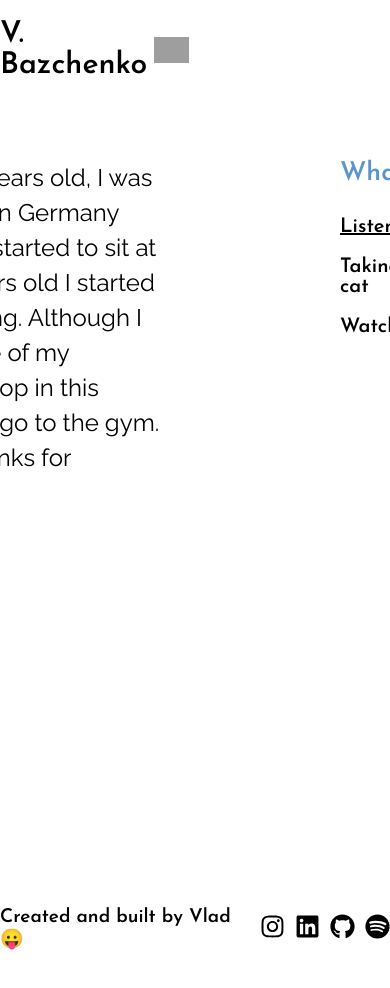
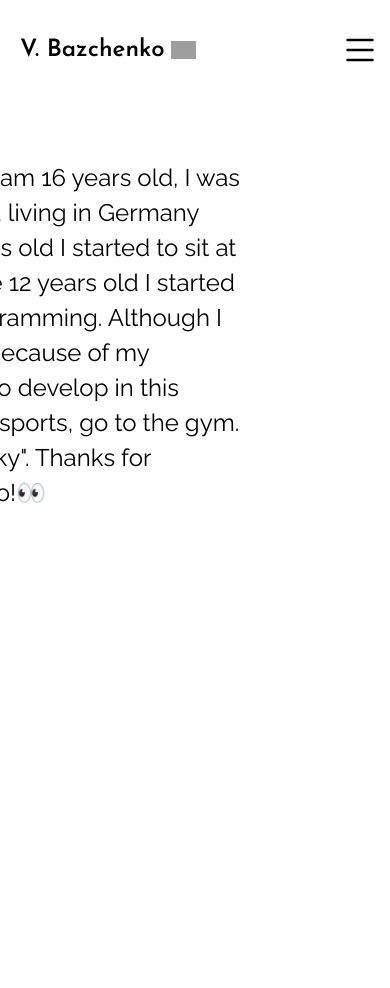
Before and after one commit to wwsqlld/portfolio-vite, a React (Vite) app: page /about in a window 390 px wide. Shown: the top 988 px of the page. After the commit the page ends 854 px from the top, so only its background shows below. Built offline with nearby package versions, Linux system fonts and the light colour scheme; grey boxes are pictures that could not be loaded; a web font is replaced by a local one.

Commit message:
change text

```diff
--- a/src/App.css
+++ b/src/App.css
@@ -30,6 +30,14 @@ body {
 
 
 
+
+
+
+
+
+
+
+
 .navbar {
     top: 0px;
     left: 0px;
@@ -39,6 +47,7 @@ body {
     display: flex;
     justify-content: space-around;
     gap: 200px;
+    align-items: center;
 }
 
 
@@ -65,6 +74,35 @@ body {
     color: black;
     gap: 50px;
 }
+
+.nav-cont-adap {
+  top: 0px;
+  left: 0px;
+  position: absolute;
+  width: 100vw;
+  height: 100vh;
+  display: flex;
+  justify-content: flex-start;
+  align-items: flex-start;                                      ;
+  color: black;
+  gap: 10px;
+  background-color: white;
+  z-index: 56;
+  padding: 80px 0px 0px 30px;
+  display: none;
+
+}
+
+.adap-list {
+  width: 180px;
+  height: 300px;
+  display: flex;
+  flex-direction: column;
+  justify-content: flex-start;
+  z-index: 57;
+}
+
+
 
 .nav-btn {
     cursor: pointer;
@@ -98,6 +136,15 @@ body {
     user-select: none;
 }
 
+.nav-list {
+  display: none;
+}
+
+
+
+
+
+
 /* Home-page */
 
 .home {
@@ -115,19 +162,7 @@ body {
 
 
 
-/* About-page */
 
-.about {
-    width: 100vw;
-    min-height: calc(100vh - 100px);
-    height: fit-content;
-    background-color: white;
-    display: flex;
-    justify-content: flex-start;
-    flex-direction: column;
-    align-items: center;
-    padding-bottom: 10px;
-}
 
 
 
@@ -148,6 +183,10 @@ body {
     display: flex;
     justify-content: center;
     gap: 10px;
+  }
+
+  #first-fr-txt {
+    width: 270px;
   }
 
 
@@ -321,17 +360,28 @@ body {
 
 
 
-    /* Skills-Page */
+/* About-page */
 
+.about {
+    width: 100vw;
+    min-height: calc(100vh - 100px);
+    height: fit-content;
+    background-color: white;
+    display: flex;
+    justify-content: flex-start;
+    flex-direction: column;
+    align-items: center;
+    padding-bottom: 10px;
+}
 
     .about-container {
-      width: 1100px;
+      min-width: 1100px;
+      width: fit-content;
       min-height: 100px;
       height: fit-content;
-
       display: flex;
-      justify-content: flex-start;
-      gap: 180px;
+      justify-content: center;
+      gap: 240px;
       margin-top: 60px;
       padding-left: 30px;
     }
@@ -367,3 +417,82 @@ body {
       margin-bottom: 10px;
       color: #5b95cb ;
     }
+
+    @media screen and (max-width: 1000px) {
+
+      .me-container {
+        width: 500px;
+      }
+
+      .me-container img {
+        width: 220px;
+      }
+
+      #me-general-txt {
+        font-size: 40px;
+      }
+    }
+
+
+    @media screen and (max-width: 800px) {
+
+      .nav-cont {
+        display: none;
+      }
+
+      .nav-list {
+        display:flex;
+        margin-right: 10px;
+        z-index: 100;
+      }
+
+      #logo-txt {
+        font-size: 24px;
+      }
+
+      .logo-cont {
+        margin-left: 20px;
+      }
+
+      .logo-cont img {
+        width: 25px;
+      }
+
+      .navbar {
+        justify-content: space-between;
+        gap: 0px;
+      }
+
+      .nav-cont-adap {
+        display: flex;
+      }
+
+      .nav-btn {
+        height: 70px;
+      }
+
+      #first-fr-txt {
+        font-size: 18px;
+        width: 200px;
+      }
+
+
+      .me-container {
+        width: 400px;
+      }
+
+      .me-container img {
+        width: 180px;
+      }
+
+      #me-general-txt {
+        font-size: 30px;
+      }
+
+
+
+
+
+
+
+    }
--- a/src/App.jsx
+++ b/src/App.jsx
@@ -17,7 +17,7 @@ function App() {
       <Route path='/' element={<Home />} />
       <Route path='/about' element={<About />} />
     </Routes>
-    <Footer />
+    {/* <Footer /> */}
     </>
   )
 }
--- a/src/components/Footer.jsx
+++ b/src/components/Footer.jsx
@@ -45,6 +45,7 @@ const Footer = () => {
       viewport={{
         once: true
       }}
+      id="first-fr-txt"
       ><p>Created and built by Vlad 😛</p></motion.div>
       <motion.div
       initial="initial"
--- a/src/components/Navbar.jsx
+++ b/src/components/Navbar.jsx
@@ -2,31 +2,39 @@ import React, { useState, useEffect } from 'react';
 import { NavLink, Link } from 'react-router-dom';
 import { BsList } from "react-icons/bs";
 import { MdOutlineClose } from "react-icons/md";
+import { motion } from "framer-motion";
 
-import { CSSTransition } from 'react-transition-group';
 import { scroller } from 'react-scroll'
 
 
 const Navbar = () => {
 
-  //  const [isScrolled, setIsScrolled] = useState(false);
+  const [isOpen, setIsOpen] = useState(false);
+
+  const [isVisible, setIsVisible] = useState(true);
 
 
-  //  useEffect(() => {
-  //   const handleScroll = () => {
-  //     if (window.scrollY > 200) {
-  //       setIsScrolled(true);
-  //     } else {
-  //       setIsScrolled(false);
-  //     }
-  //   };
+  const show = {
+    x: 400,
+    display: "none",
+    transition: {
+      duration: 1,
+    }
+  };
 
-  //   window.addEventListener('scroll', handleScroll);
+  const hide = {
+    x: 0,
+    display: "flex",
+    transition: {
+      duration: 1,
+    }
+  };
 
-  //   return () => {
-  //     window.removeEventListener('scroll', handleScroll);
-  //   };
-  // }, []);
+  const handleClick = () => {
+    setIsVisible(!isVisible)
+    setIsOpen(!isOpen)
+  }
+
 
 
   const scrollTo = () => {
@@ -39,10 +47,21 @@ const Navbar = () => {
 
   return (
     <div className="navbar">
+        <motion.div animate={isVisible ? show : hide} className='nav-cont-adap'>
+          <div className='adap-list'>
+            <NavLink to="/" onClick={() => handleClick()} className='nav-btn' style={{ textDecoration: 'none'}} >
+                <p>Home</p>
+            </NavLink>
+            <NavLink to="/about" onClick={() => handleClick()} className='nav-btn' style={{ textDecoration: 'none'}} >
+                <p>About</p>
+            </NavLink>
+          </div>
+        </motion.div>
         <div className='logo-cont'>
             <p id='logo-txt'>V. Bazchenko</p>
             <img src='https://cdn-icons-png.flaticon.com/128/12/12096.png' alt='' loading='lazy' width={35} />
         </div>
+
         <div className='nav-cont'>
             <NavLink to="/" className='nav-btn' style={{ textDecoration: 'none'}} >
                 <p>Home</p>
@@ -52,6 +71,14 @@ const Navbar = () => {
                 <p>About</p>
             </NavLink>
         </div>
+
+        {!isOpen ? (
+         <BsList className='nav-list' size={40} onClick={() => handleClick()} />
+        ) : (
+          <MdOutlineClose className='nav-list' size={40} onClick={() => handleClick()}/>
+        )}
+
+
     </div>
   )
 }
--- a/src/pages/About.jsx
+++ b/src/pages/About.jsx
@@ -30,7 +30,7 @@ const About = () => {
       <div className='about-container'>
         <div className='about-me-part'>
           <p id='about-me-text'>
-            My name is Vladislav, I am 16 years old, I was born in Kiev and started living in Germany since 2022. Since 7 years old I started to sit at the computer and since 12 years old I started to be interested in programming. Although I don't have much time because of my studies, but I continue to develop in this direction. I regularly do sports, go to the gym. Also I have my cat "Lucky". Thanks for stopping by my portfolio!👀
+            My name is Vladyslav, I am 16 years old, I was born in Kiev and started living in Germany since 2022. Since 7 years old I started to sit at the computer and since 12 years old I started to be interested in programming. Although I don't have much time because of my studies, but I continue to develop in this direction. I regularly do sports, go to the gym. Also I have my cat "Lucky". Thanks for stopping by my portfolio!👀
           </p>
         </div>
         <div className='also-interesting'>
--- a/src/pages/Home.jsx
+++ b/src/pages/Home.jsx
@@ -7,11 +7,11 @@ import Work from '../components/Work'
 const Home = () => {
   return (
     <div className='home'>
-       <Me />
-        <Hr />
+       {/* <Me />
+        <Hr /> */}
        <Work />
-        <Hr />
-       <Skills />
+        {/* <Hr />
+       <Skills /> */}
     </div>
   )
 }
```
